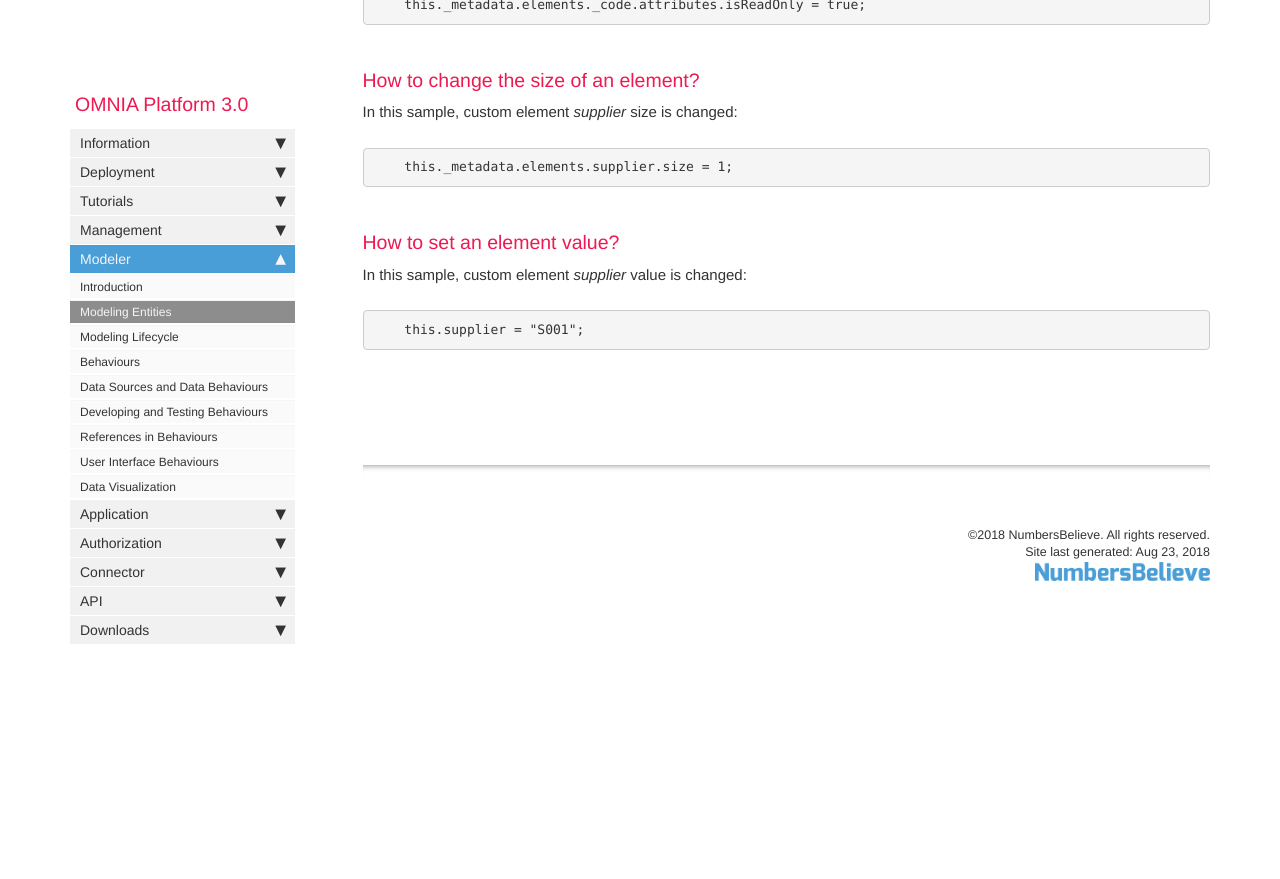
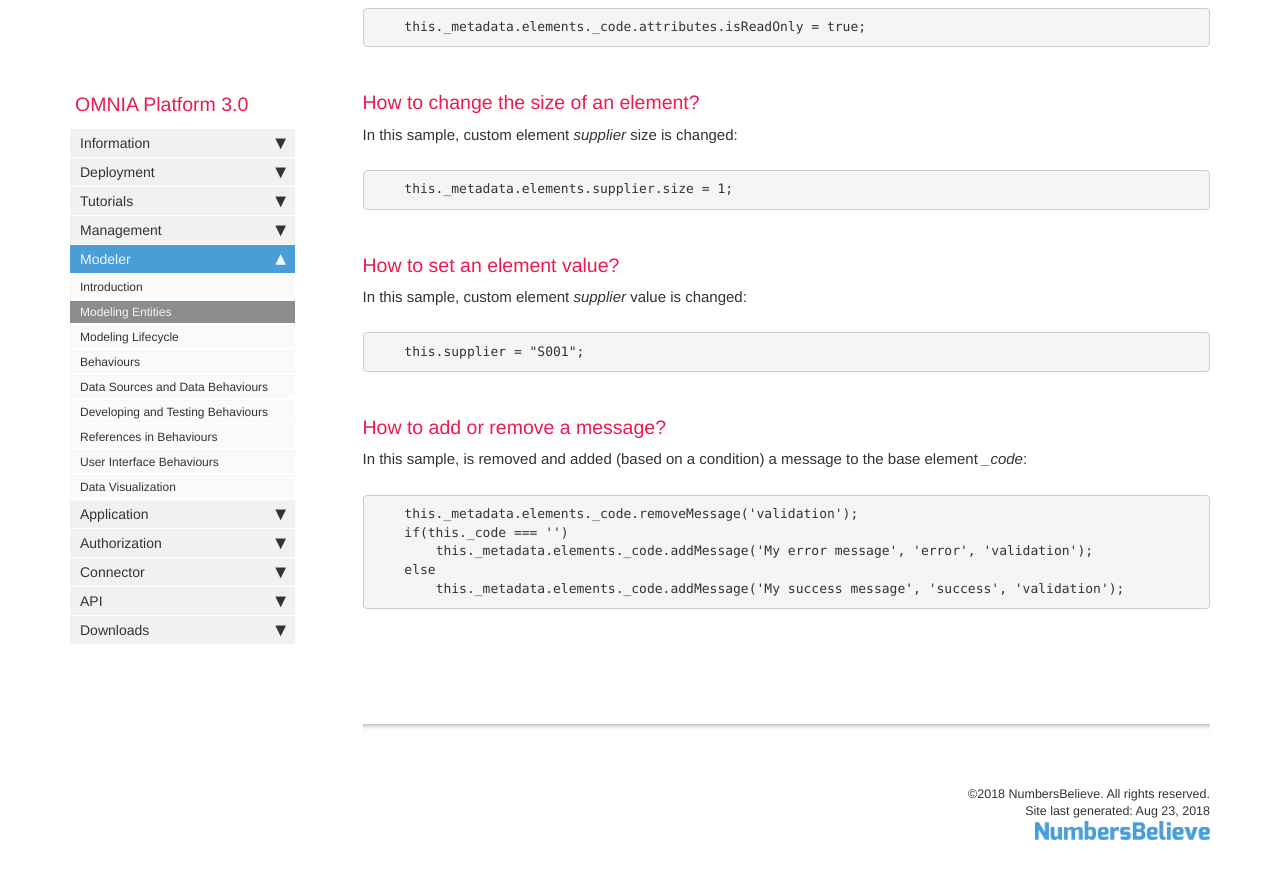
Before and after one commit to daniel8lopes/omnia3, a Jekyll site: the page built from docs/pages/omnia3/Modeler/omnia3_modeler_entities.md, in a window 1280 px wide and 900 px high, scrolled down 4332 px. Shown: the top 879 px of the window. Built offline with Jekyll 4.4.1, drawn with Linux system fonts in a browser that asks for light colours; nearby versions of some CDN libraries; comment, search, counter and statistics services are not loaded; before the commit the page ends 4973 px from its top, so only the background shows below that; some of the changed text lies outside the part shown.

Commit message:
Add example of how to add/remove messages

````diff
--- a/docs/pages/omnia3/Modeler/omnia3_modeler_entities.md
+++ b/docs/pages/omnia3/Modeler/omnia3_modeler_entities.md
@@ -161,3 +161,15 @@ In this sample, custom element *supplier* value is changed:
 ```JavaScript
     this.supplier = "S001";
 ```
+
+### How to add or remove a message?
+
+In this sample, is removed and added (based on a condition) a message to the base element *_code*:
+
+```JavaScript
+    this._metadata.elements._code.removeMessage('validation');
+    if(this._code === '')
+        this._metadata.elements._code.addMessage('My error message', 'error', 'validation');
+    else
+        this._metadata.elements._code.addMessage('My success message', 'success', 'validation');
+```
````
